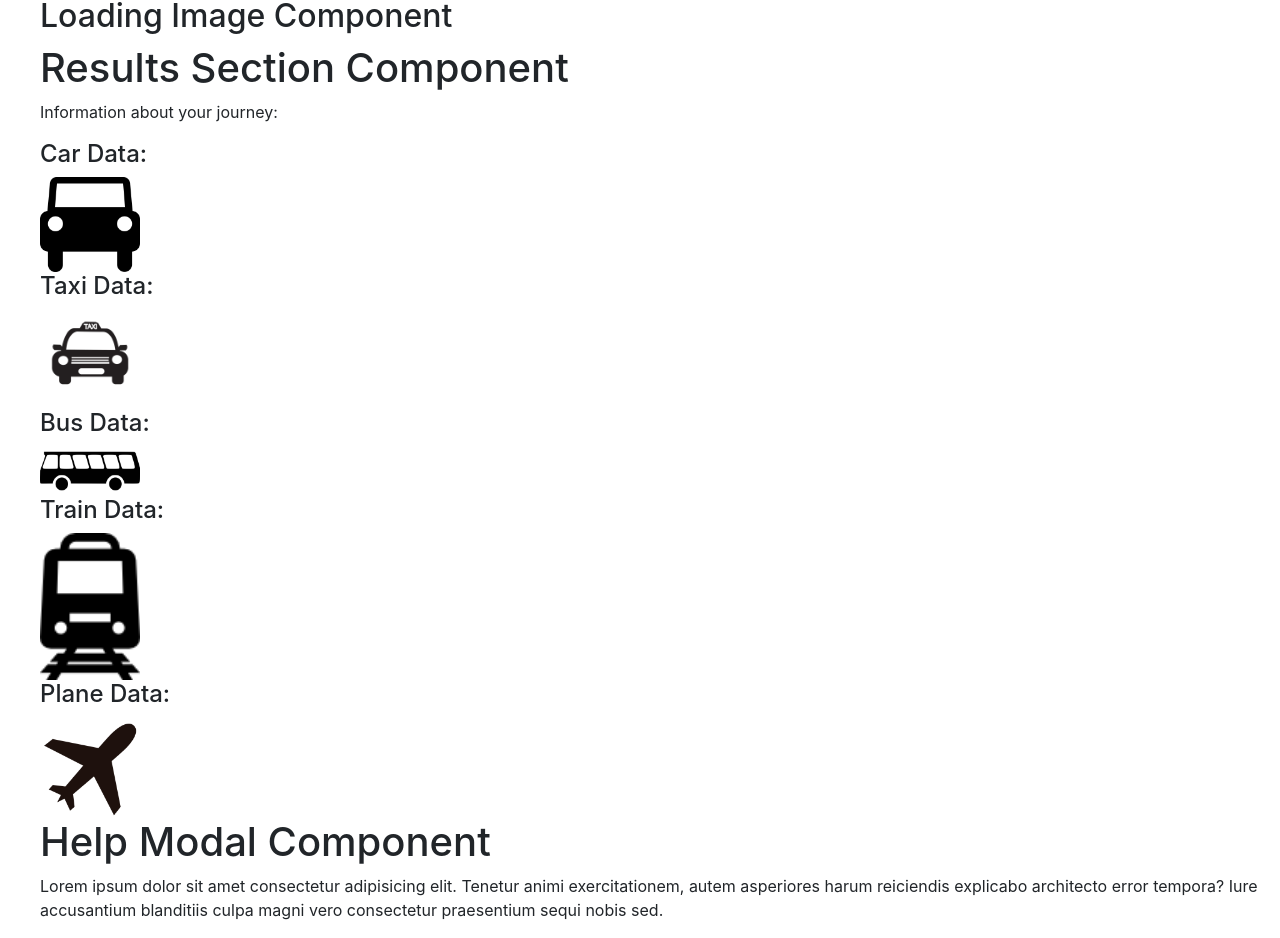
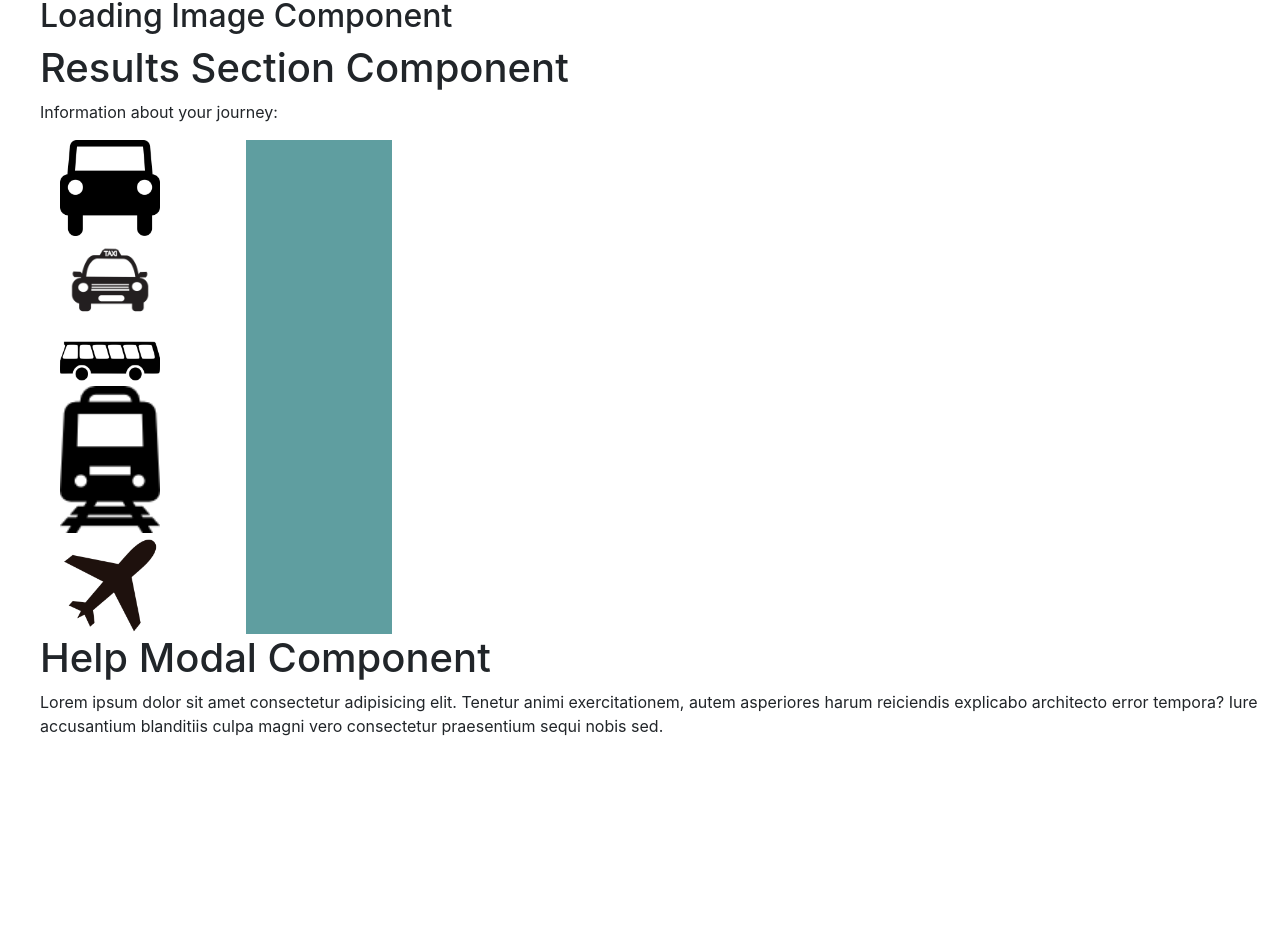
Before and after one commit to SchoolOfCode/w20_final-project-team-e, a React (Create React App) app: page / in a window 1280 px wide. Shown: the part 769-1707 px from the top of the page. After the commit the page ends 1523 px from the top, so only its background shows below. Built offline with nearby package versions, Linux system fonts and the light colour scheme.

Commit message:
Styling for results table

```diff
--- a/src/components/ResultsCard/ResultsCard.css
+++ b/src/components/ResultsCard/ResultsCard.css
@@ -11,9 +11,20 @@ img {
   font-weight: bolder;
 }
 
+.row {
+  display: flex;
+  flex-direction: row;
+  flex-wrap: nowrap;
+}
+
 .item {
   display: flex;
   flex-direction: column;
   flex-basis: 100%;
   flex: 1;
+  margin: 0 20px 0 20px;
 }
+
+.results-table {
+  background-color: cadetblue;
+}
--- a/src/components/ResultsCard/ResultsCard.js
+++ b/src/components/ResultsCard/ResultsCard.js
@@ -8,6 +8,7 @@ export default function ResultsCard(props) {
         <img src={props.vehicleImg} alt="vehicle icon" />
       </div>
       <div className="item results-table">
+        <div className="row">
           <div className=" item results-mileage">
             <p>{props.mileageData}</p>
           </div>
@@ -16,6 +17,7 @@ export default function ResultsCard(props) {
           </div>
           <div className="item results-trees">
             <p>{props.treeData}</p>
+          </div>
         </div>
       </div>
     </section>
--- a/src/components/ResultsSection/ResultsSection.js
+++ b/src/components/ResultsSection/ResultsSection.js
@@ -13,7 +13,7 @@ export default function ResultsSection(props) {
       <h1>Results Section Component</h1>
       <p>Information about your journey:</p>
 
-      <h4>Car Data:</h4>
+      {/* Car Data: */}
       <ResultsCard
         mileageData={props.resultsData.distance}
         kettleData={props.resultsData.carKettles}
@@ -22,7 +22,7 @@ export default function ResultsSection(props) {
         vehicleImg={carImg}
       />
 
-      <h4>Taxi Data:</h4>
+      {/* Taxi Data: */}
       <ResultsCard
         mileageData={props.resultsData.distance}
         kettleData={props.resultsData.taxiKettles}
@@ -31,7 +31,7 @@ export default function ResultsSection(props) {
         vehicleImg={taxiImg}
       />
 
-      <h4>Bus Data:</h4>
+      {/* Bus Data: */}
       <ResultsCard
         mileageData={props.resultsData.distance}
         kettleData={props.resultsData.busKettles}
@@ -40,7 +40,7 @@ export default function ResultsSection(props) {
         vehicleImg={busImg}
       />
 
-      <h4>Train Data:</h4>
+      {/* Train Data: */}
       <ResultsCard
         mileageData={props.resultsData.distance}
         kettleData={props.resultsData.trainKettles}
@@ -49,7 +49,7 @@ export default function ResultsSection(props) {
         vehicleImg={trainImg}
       />
 
-      <h4>Plane Data:</h4>
+      {/* Plane Data: */}
       <ResultsCard
         mileageData={props.resultsData.distance}
         kettleData={props.resultsData.flightKettles}
```
Lines whose indentation alone changed are shown as unchanged.
